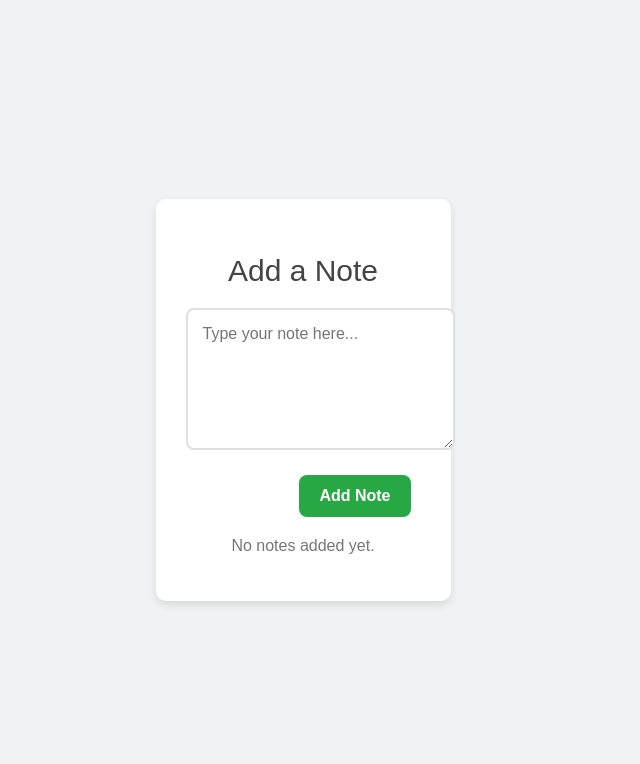
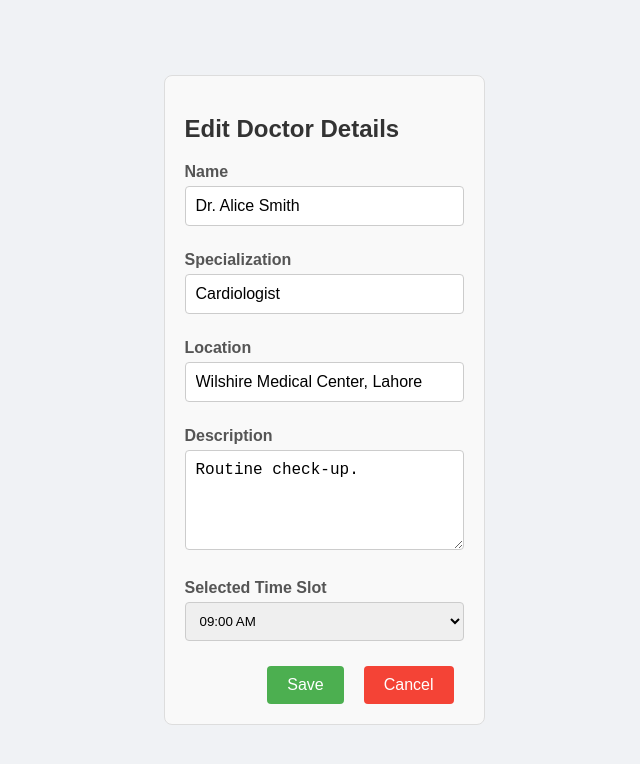
Before and after one commit to hassaan871/smarthealthpro-web, a React (Create React App) app: page / in a window 1280 px wide. Shown: the top 764 px of the page, without its empty margins (337-977 px from the left). Built offline with nearby package versions, Linux system fonts and the light colour scheme.

Commit message:
Doctor detail View and Doctor DetailEdit compoment ui

```diff
--- a/src/App.js
+++ b/src/App.js
@@ -6,6 +6,8 @@ import DoctorDashboard from "./components/doctor/DoctorDashboard/DoctorDashboard
 import DoctorPanel from "./components/doctor/DoctorPanel/DoctorPanel";
 import UserProfileCompletion from "./components/authentication/signup/UserProfileCompletion";
 import AddNotes from "./components/notes/AddNotes";
+import DoctorDetailView from "./components/doctor/DoctorDetailView/DoctorDetailView";
+import DoctorDetailEdit from "./components/doctor/DoctorDetailEdit/DoctorDetailEdit";
 
 
 function App() {
@@ -18,7 +20,9 @@ function App() {
       {/* <DoctorChat/> */}
       {/* <DoctorPanel/> */}
       {/* <DoctorChatWithPatientDetails/> */}
-      <AddNotes/>
+      {/* <AddNotes/> */}
+      {/* <DoctorDetailView/> */}
+      <DoctorDetailEdit/>
     </div>
   );
 }
--- /dev/null
+++ b/src/components/doctor/DoctorDetailEdit/DoctorDetailEdit.css
@@ -0,0 +1,85 @@
+.edit-doctor-container {
+    width: 100%;
+    max-width: 600px;
+    margin: 0 auto;
+    padding: 20px;
+    border: 1px solid #ddd;
+    border-radius: 8px;
+    background-color: #f9f9f9;
+  }
+
+  .edit-doctor-container h2 {
+    margin-bottom: 20px;
+    font-size: 24px;
+    color: #333;
+  }
+
+  .form-group {
+    margin-bottom: 15px;
+  }
+
+  .form-group label {
+    display: block;
+    margin-bottom: 5px;
+    font-weight: bold;
+    color: #555;
+  }
+
+  .form-group input,
+  .form-group textarea,
+  .form-group select {
+    width: 100%;
+    padding: 10px;
+    border: 1px solid #ccc;
+    border-radius: 4px;
+    box-sizing: border-box;
+  }
+
+  .form-group textarea {
+    resize: vertical;
+    min-height: 100px;
+  }
+
+  .avatar-preview {
+    margin-top: 10px;
+  }
+
+  .avatar-preview img {
+    max-width: 150px;
+    height: auto;
+    border-radius: 50%;
+    border: 1px solid #ddd;
+  }
+
+  .button-group {
+    display: flex;
+    justify-content: flex-end;
+    gap: 10px;
+  }
+
+  .save-button,
+  .cancel-button {
+    padding: 10px 20px;
+    border: none;
+    border-radius: 4px;
+    color: #fff;
+    font-size: 16px;
+    cursor: pointer;
+    transition: background-color 0.3s ease;
+  }
+
+  .save-button {
+    background-color: #4caf50;
+  }
+
+  .save-button:hover {
+    background-color: #45a049;
+  }
+
+  .cancel-button {
+    background-color: #f44336;
+  }
+
+  .cancel-button:hover {
+    background-color: #e53935;
+  }
--- /dev/null
+++ b/src/components/doctor/DoctorDetailEdit/DoctorDetailEdit.js
@@ -0,0 +1,102 @@
+import React, { useState } from 'react';
+import './DoctorDetailEdit.css';
+
+const DoctorDetailEdit = () => {
+  // Dummy data
+  const doctor = {
+    id: "66c0b2aa90040b7bc334b842",
+    name: "Dr. Alice Smith",
+    avatar: "https://www.pngitem.com/pimgs/m/146-1468479_my-profile-icon-blank-profile-picture-png.png",
+    specialization: "Cardiologist",
+    location: "Wilshire Medical Center, Lahore",
+    description: "Routine check-up.",
+    selectedTimeSlot: "09:00 AM",
+    availableTimeSlots: ["09:00 AM", "10:00 AM", "11:00 AM"]
+  };
+
+  const [formData, setFormData] = useState({
+    name: doctor.name,
+    specialization: doctor.specialization,
+    location: doctor.location,
+    description: doctor.description,
+    selectedTimeSlot: doctor.selectedTimeSlot,
+  });
+
+  const handleInputChange = (e) => {
+    const { name, value } = e.target;
+    setFormData({ ...formData, [name]: value });
+  };
+
+  const handleSaveClick = () => {
+    console.log('Save clicked with data:', formData);
+  };
+
+  const handleCancelClick = () => {
+    console.log('Cancel clicked');
+  };
+
+  return (
+    <div className="edit-doctor-container">
+      <h2>Edit Doctor Details</h2>
+      <div className="form-group">
+        <label>Name</label>
+        <input
+          type="text"
+          name="name"
+          value={formData.name}
+          onChange={handleInputChange}
+        />
+      </div>
+      <div className="form-group">
+        <label>Specialization</label>
+        <input
+          type="text"
+          name="specialization"
+          value={formData.specialization}
+          onChange={handleInputChange}
+        />
+      </div>
+      <div className="form-group">
+        <label>Location</label>
+        <input
+          type="text"
+          name="location"
+          value={formData.location}
+          onChange={handleInputChange}
+        />
+      </div>
+      <div className="form-group">
+        <label>Description</label>
+        <textarea
+          name="description"
+          value={formData.description}
+          onChange={handleInputChange}
+        />
+      </div>
+      <div className="form-group">
+        <label>Selected Time Slot</label>
+        <select
+          name="selectedTimeSlot"
+          value={formData.selectedTimeSlot}
+          onChange={handleInputChange}
+        >
+          {doctor.availableTimeSlots.map((slot, index) => (
+            <option key={index} value={slot}>
+              {slot}
+            </option>
+          ))}
+        </select>
+      </div>
+      <div className="button-group">
+        <button className="save-button" onClick={handleSaveClick}>
+          Save
+        </button>
+        <button className="cancel-button" onClick={handleCancelClick}>
+          Cancel
+        </button>
+      </div>
+    </div>
+  );
+};
+
+export default DoctorDetailEdit;
--- /dev/null
+++ b/src/components/doctor/DoctorDetailView/DoctorDetailView.css
@@ -0,0 +1,109 @@
+/* File: DoctorDashboard.css */
+
+body {
+    font-family: 'Arial', sans-serif;
+    background-color: #f0f2f5;
+    margin: 0;
+    padding: 0;
+  }
+
+  .doctor-dashboard {
+    max-width: 600px;
+    margin: 40px auto;
+    padding: 20px;
+    background-color: #ffffff;
+    border-radius: 12px;
+    box-shadow: 0 4px 8px rgba(0, 0, 0, 0.1);
+    border-top: 5px solid #007bff;
+  }
+
+  .doctor-info {
+    text-align: center;
+    margin-bottom: 20px;
+  }
+
+  .doctor-avatar {
+    width: 100px;
+    height: 100px;
+    border-radius: 50%;
+    border: 3px solid #007bff;
+    margin-bottom: 10px;
+  }
+
+  .doctor-name {
+    margin: 10px 0 5px;
+    color: #333;
+    font-size: 24px;
+    font-weight: bold;
+  }
+
+  .doctor-specialization {
+    font-size: 18px;
+    color: #777;
+  }
+
+  .appointment-details {
+    background-color: #f8f9fa;
+    padding: 15px;
+    border-radius: 8px;
+    margin-bottom: 20px;
+    border: 1px solid #ddd;
+  }
+
+  .appointment-details p {
+    margin: 8px 0;
+  }
+
+  .time-slots {
+    text-align: center;
+  }
+
+  .time-slots h3 {
+    color: #007bff;
+    margin-bottom: 10px;
+  }
+
+  ul {
+    list-style-type: none;
+    padding: 0;
+    display: flex;
+    justify-content: center;
+    gap: 10px;
+  }
+
+  li {
+    padding: 10px 15px;
+    background-color: #e9ecef;
+    border-radius: 8px;
+    cursor: pointer;
+    transition: background-color 0.3s;
+    border: 1px solid transparent;
+  }
+
+  li:hover {
+    background-color: #d1e7fd;
+  }
+
+  .selected-slot {
+    background-color: #007bff;
+    color: white;
+    font-weight: bold;
+    border: 1px solid #0056b3;
+  }
+
+  .edit-button {
+    display: block;
+    width: 100%;
+    padding: 10px;
+    background-color: #007bff;
+    color: white;
+    border: none;
+    border-radius: 8px;
+    cursor: pointer;
+    font-size: 16px;
+    transition: background-color 0.3s;
+  }
+
+  .edit-button:hover {
+    background-color: #0056b3;
+  }
--- /dev/null
+++ b/src/components/doctor/DoctorDetailView/DoctorDetailView.js
@@ -0,0 +1,59 @@
+// File: DoctorDashboard.jsx
+
+import React from 'react';
+import './DoctorDetailView.css';
+
+const DoctorDetailView = () => {
+  const doctor = {
+    id: "66c0b2aa90040b7bc334b842",
+    name: "Dr. Alice Smith",
+    avatar: "https://www.pngitem.com/pimgs/m/146-1468479_my-profile-icon-blank-prof...",
+    specialization: "Cardiologist",
+    patient: "66c0b2aa90040b7bc334b845",
+    date: "2024-08-20T09:00:00.000Z",
+    availableTimeSlots: ["09:00 AM", "10:00 AM", "11:00 AM"],
+    selectedTimeSlot: "09:00 AM",
+    appointmentStatus: "pending",
+    description: "Routine check-up.",
+    location: "Wilshire Medical Center, Lahore"
+  };
+
+  const handleEditClick = () => {
+    console.log('Edit button clicked for:', doctor.name);
+  };
+
+  return (
+    <div className="doctor-dashboard">
+      <div className="doctor-info">
+        <img src={doctor.avatar} alt={doctor.name} className="doctor-avatar" />
+        <h2 className="doctor-name">{doctor.name}</h2>
+        <p className="doctor-specialization">{doctor.specialization}</p>
+      </div>
+
+      <div className="appointment-details">
+        <p><strong>Location:</strong> {doctor.location}</p>
+        <p><strong>Description:</strong> {doctor.description}</p>
+        <p><strong>Appointment Status:</strong> {doctor.appointmentStatus}</p>
+        <p><strong>Date:</strong> {new Date(doctor.date).toLocaleDateString()}</p>
+        <p><strong>Selected Time Slot:</strong> {doctor.selectedTimeSlot}</p>
+      </div>
+
+      <div className="time-slots">
+        <h3>Available Time Slots</h3>
+        <ul>
+          {doctor.availableTimeSlots.map((slot, index) => (
+            <li key={index} className={slot === doctor.selectedTimeSlot ? 'selected-slot' : ''}>
+              {slot}
+            </li>
+          ))}
+        </ul>
+      </div>
+
+      <button className="edit-button" onClick={handleEditClick}>
+        Edit
+      </button>
+    </div>
+  );
+};
+
+export default DoctorDetailView;
```
